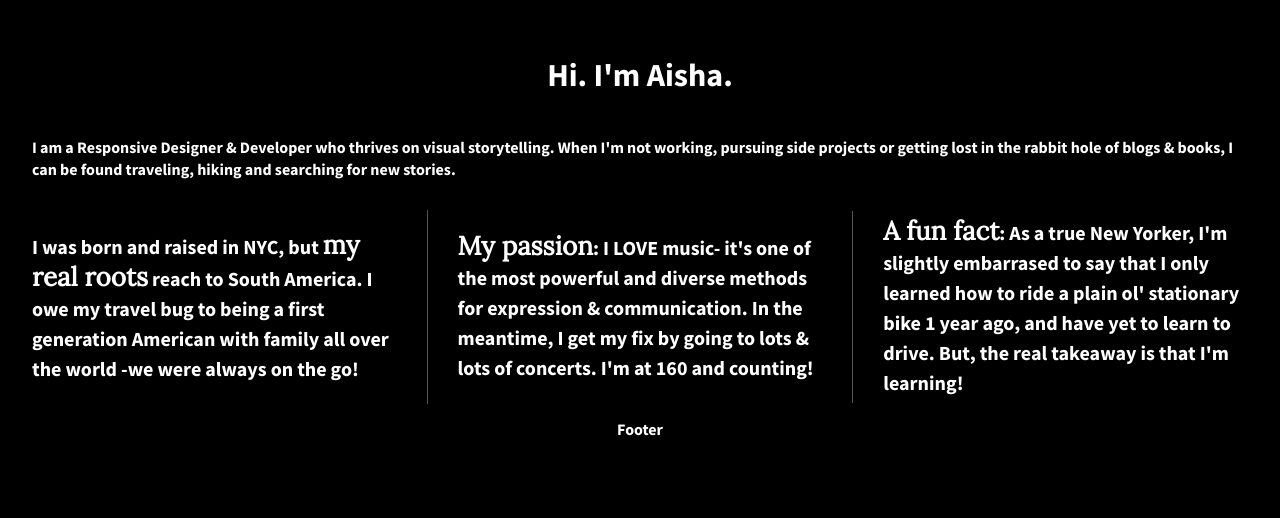
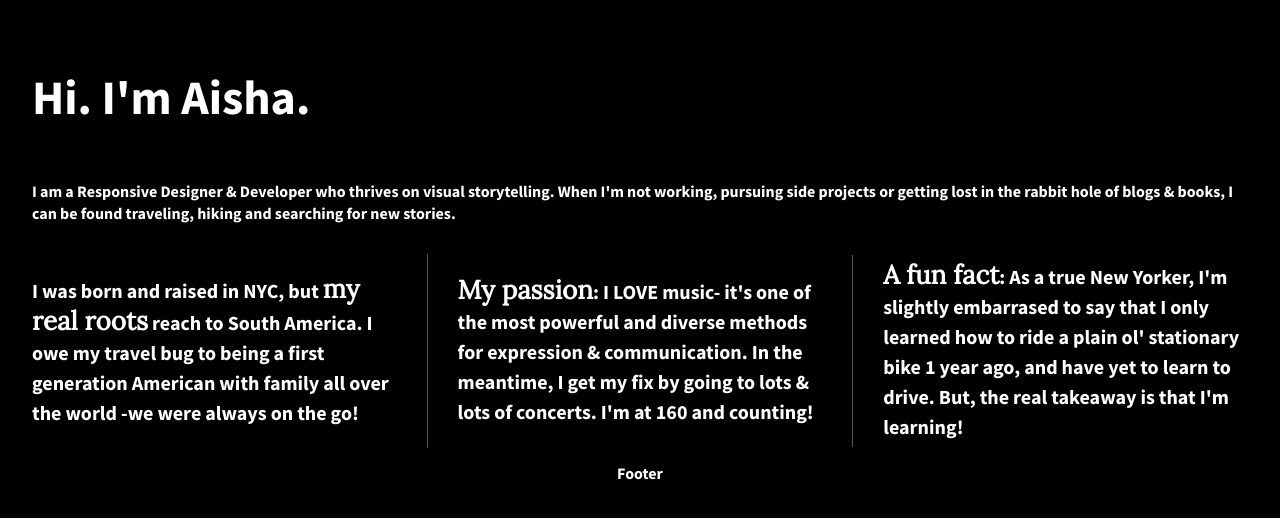
Before and after one commit to CLMallon/divs-flexbox, a plain HTML site: page index.html in a window 1280 px wide. Drawn offline with nearby package versions, Linux system fonts and the light colour scheme.

Commit message:
Added style to h1

```diff
--- a/css/main.css
+++ b/css/main.css
@@ -123,6 +123,15 @@ header, main, footer{
     align-items: center;
     height: auto;
     width: 100%;
+}
+
+h1 {
+    display: flex;
+    justify-content: flex-start;
+    align-items: center;
+    width: 100%;
+    height: auto;
+    font-size: 3em;
 }
 
 .div-1, .div-2, .div-3 {
```
